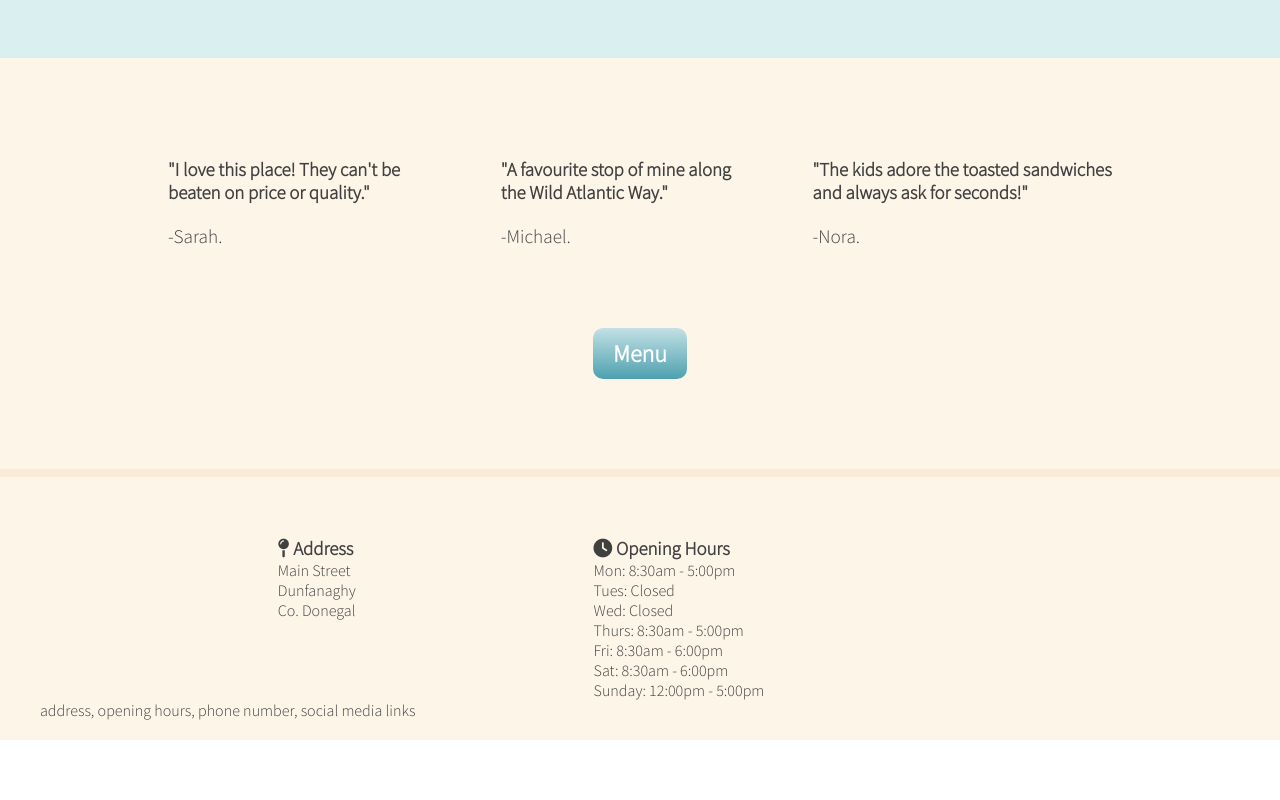
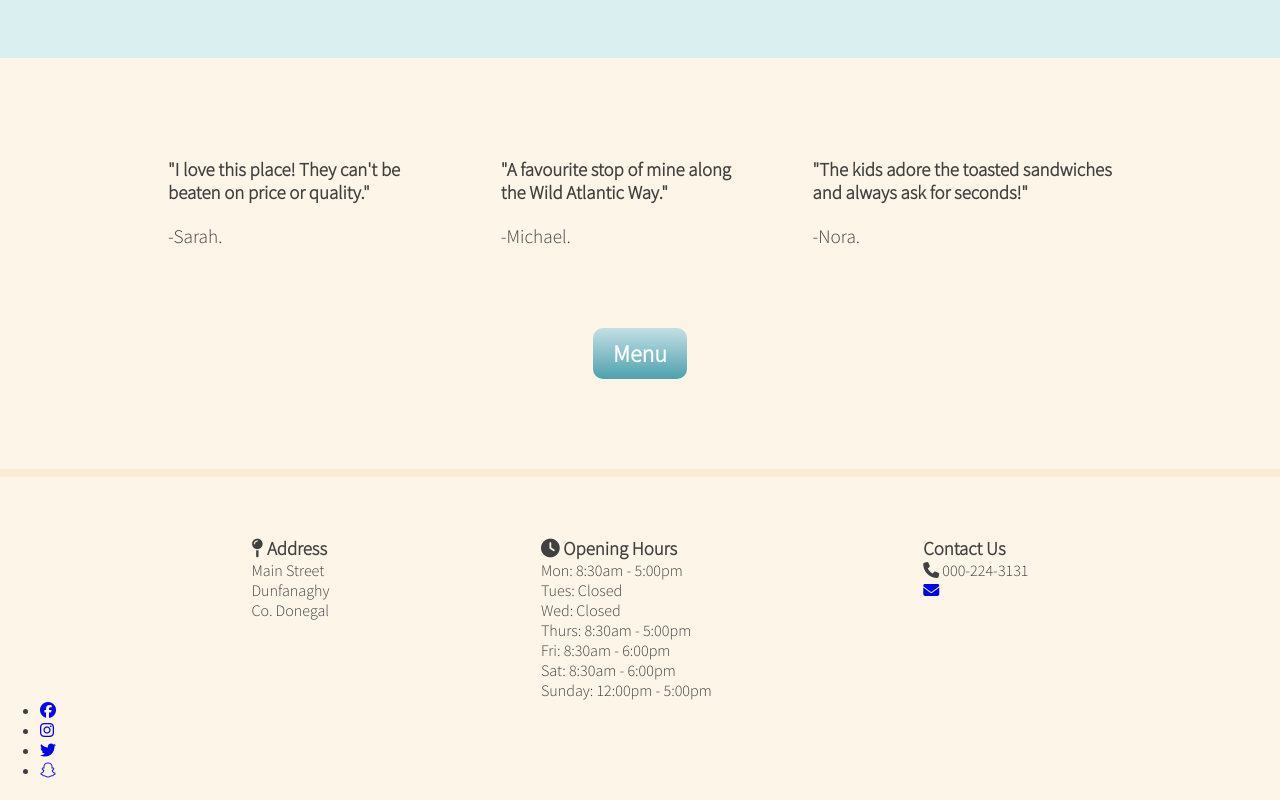
Before and after one commit to SheCodesEire/portfolio-project-1, a plain HTML site: page index.html in a window 1280 px wide. Shown: the part 2213-3013 px from the top of the page. Before the commit the page ends 2953 px from the top, so only its background shows below. Drawn offline with nearby package versions, Linux system fonts and the light colour scheme.

Commit message:
Add social media links and icons to footer section

```diff
--- a/index.html
+++ b/index.html
@@ -199,14 +199,27 @@
             </div>
 
             <div id="footer-main-contact">
+                <h3>Contact Us</h3>
+                <hr>
+                <p> <i class="fa-solid fa-phone"></i> 000-224-3131</p>
+                <a href="#" aria-label="link to our contact page where you can email us."> <i class="fa-solid fa-envelope"></i> </a>
 
             </div>
         </div>
 
         <div id="social-links">
+            <ul>
+                <li> <a href="https://www.facebook.com/"  rel="noopener" target="_blank" > <i class="fa-brands fa-facebook"></i></a></li>
+                <li> <a href="https://www.instagram.com/" rel="noopener" target="_blank "> <i class="fa-brands fa-instagram"></i></a></li>
+                <li> <a href="https://twitter.com/" rel="noopener" target="_blank"> <i class="fa-brands fa-twitter"></i></a></li>
+                <li> <a href="https://www.snapchat.com/" rel="noopener" target="_blank"> <i class="fa-brands fa-snapchat"></i></a></li>
 
+
+
+
+            </ul>
         </div>
-        address, opening hours, phone number, social media links</footer>
+       </footer>
 </body>
 
 </html>
```
